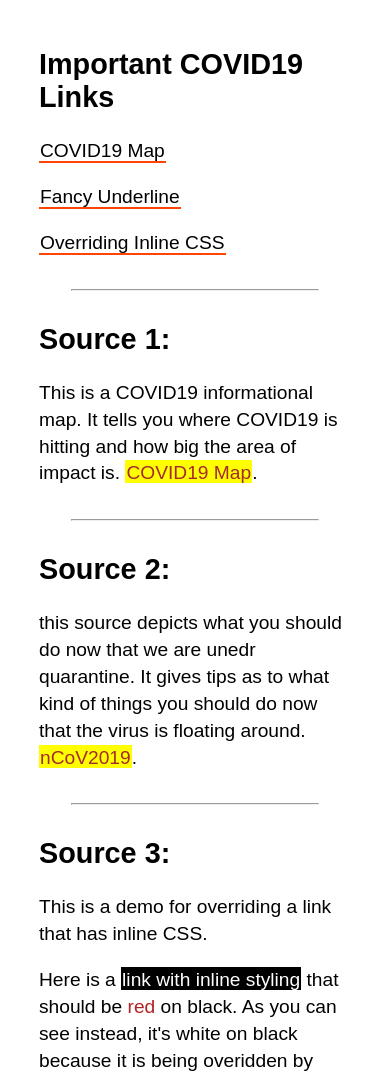
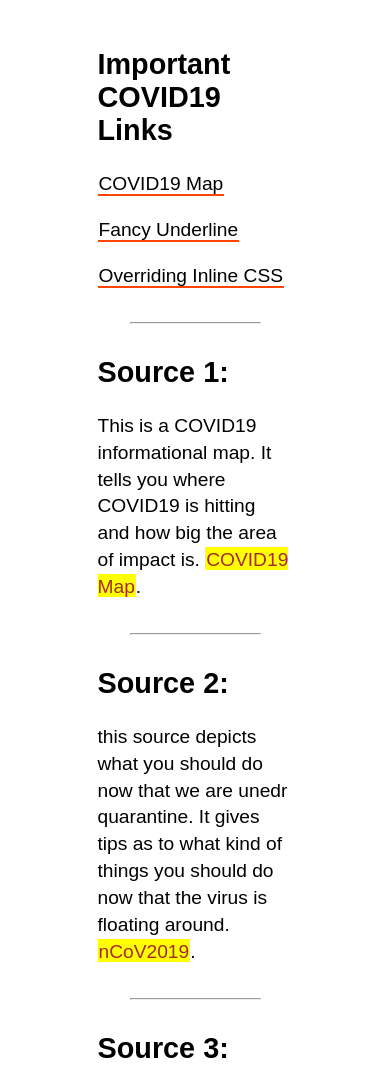
Before and after one commit to jzara3115/intersession, a plain HTML site: page index.html in a window 390 px wide. Shown: the top 1078 px of the page. Drawn offline with Linux system fonts and the light colour scheme.

Commit message:
index rename

```diff
--- a/intersession.css
+++ b/intersession.css
@@ -7,11 +7,6 @@ body {
   font-family: sans-serif;
 }
 
-@media screen and (max-width: 1023.998px) {
-  body {
-    width: 80%;
-  }
-}
 
 hr {
   margin: 2rem;
```
Also changed, not shown: index.html (renamed from intersession.html).
